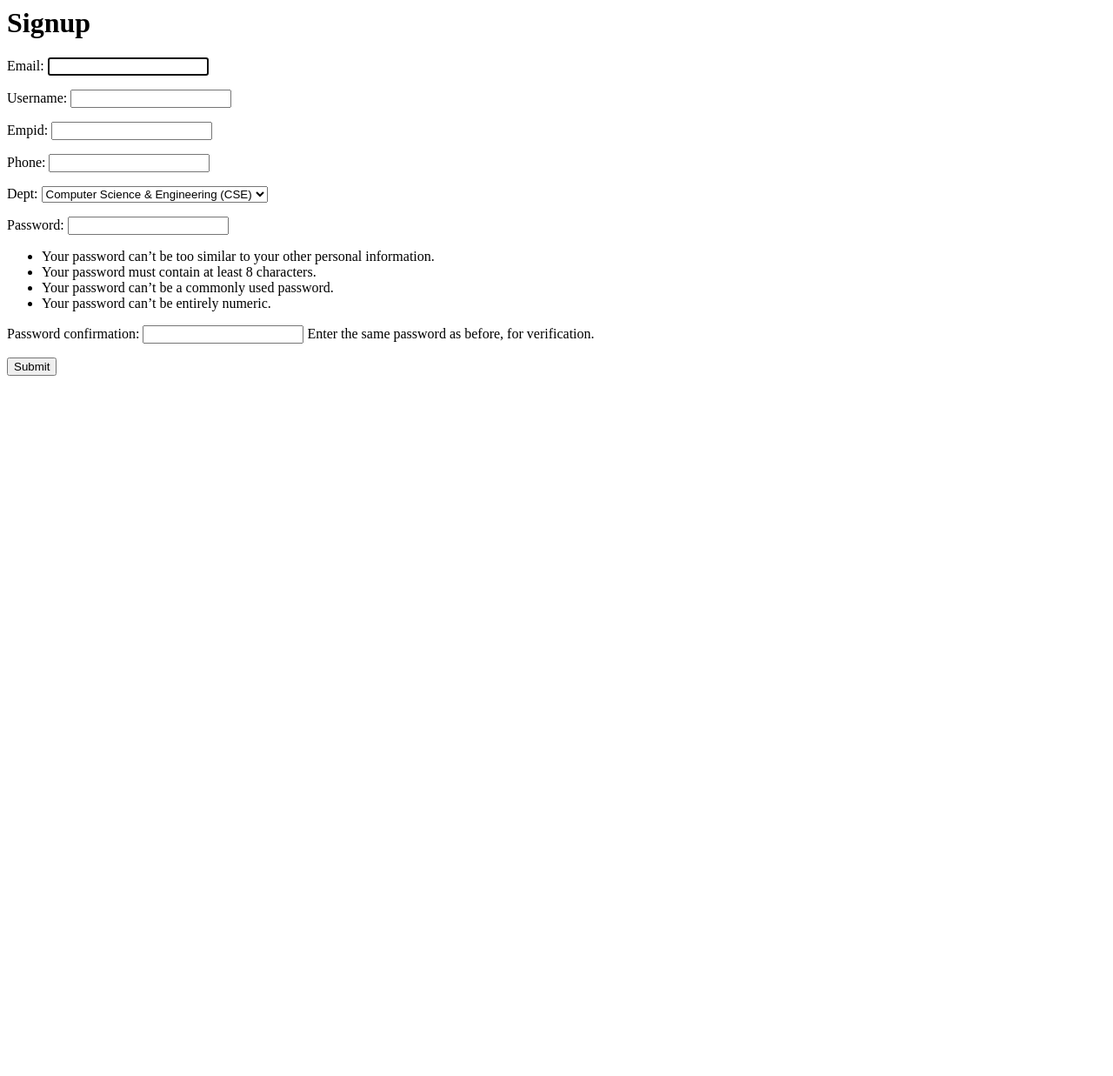
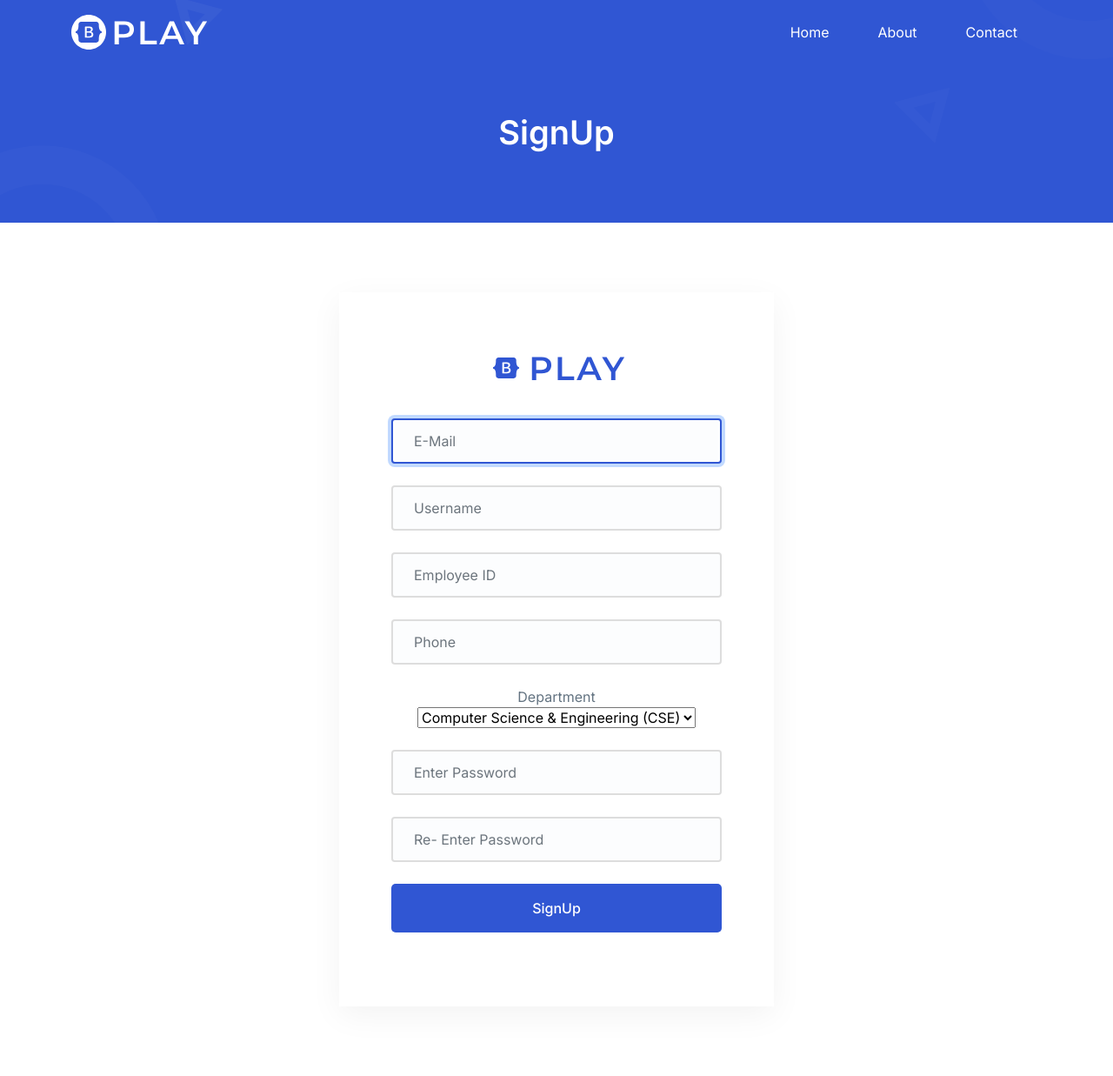
Before and after one commit to itzzmesid/TIST-Complaint-Management-System, a Django app: a page that uses backend/templates/accounts/signup.html in a window 1280 px wide. Shown: the whole page at 87% size. Before the commit the page ends 432 px from the top, so only its background shows below. Run offline with Django 3.2, Linux system fonts and the light colour scheme; some libraries are stand-ins or nearby versions.

Commit message:
improved sign up page

```diff
--- a/accounts/forms.py
+++ b/accounts/forms.py
@@ -9,4 +9,4 @@ from .models import Account
 class CreateUserForm(UserCreationForm):
     class Meta:
         model = Account
-        fields = ['email', 'username', 'empid', 'phone', 'dept', 'password1', 'password2']
+        fields = ['email', 'username', 'employeeId', 'phone', 'department', 'password1', 'password2']
--- a/accounts/models.py
+++ b/accounts/models.py
@@ -45,9 +45,9 @@ class Account(AbstractBaseUser):
 
     email           = models.EmailField(verbose_name="email", max_length=60, unique=True)
     username        = models.CharField(max_length=40)
-    empid           = models.CharField(max_length=20, unique=True)
+    employeeId      = models.CharField(max_length=20, unique=True)
     phone           = models.CharField(max_length=10)
-    dept            = models.CharField(max_length=4, choices=DEPT,default='Computer Science & Engineering (CSE)')
+    department      = models.CharField(max_length=4, choices=DEPT,default='Computer Science & Engineering (CSE)')
 
 #Below fields are already present in AbstractBaseUser.So we need to override them
     date_joined     = models.DateTimeField(verbose_name="date joined", auto_now_add=True)
--- a/backend/templates/accounts/login.html
+++ b/backend/templates/accounts/login.html
@@ -54,9 +54,6 @@
               </div>
 
               <div class="navbar-btn d-none d-sm-inline-block">
-                <a href="{% url 'login' %}" class="ud-main-btn ud-login-btn">
-                  Sign In
-                </a>
                 <a class="ud-main-btn ud-white-btn" href="{% url 'signup' %}">
                   Sign Up
                 </a>
--- a/backend/templates/accounts/signup.html
+++ b/backend/templates/accounts/signup.html
@@ -1,8 +1,219 @@
-<h1>Signup</h1>
+{% load static %}
+
+<!DOCTYPE html>
+<html lang="en">
+  <head>
+    <meta charset="UTF-8" />
+    <meta http-equiv="X-UA-Compatible" content="IE=edge" />
+    <meta name="viewport" content="width=device-width, initial-scale=1.0" />
+    <title>Login</title>
+
+    <!--====== Favicon Icon ======-->
+    <link
+      rel="shortcut icon"
+      href="{% static 'images/favicon.svg' %}"
+      type="image/svg"
+    />
+
+    <!-- ===== All CSS files ===== -->
+    <link rel="stylesheet" href="{% static 'css/bootstrap.min.css' %}" />
+    <link rel="stylesheet" href="{% static 'css/animate.css' %}" />
+    <link rel="stylesheet" href="{% static 'css/lineicons.css' %}" />
+    <link rel="stylesheet" href="{% static 'css/ud-styles.css' %}" />
+  </head>
+  <body>
+    <!-- ====== Header Start ====== -->
+    <header class="ud-header">
+      <div class="container">
+        <div class="row">
+          <div class="col-lg-12">
+            <nav class="navbar navbar-expand-lg">
+              <a class="navbar-brand" href="{% url 'index' %}">
+                <img src="{% static 'images/logo/logo.svg' %}" alt="Logo" /> <!--ADD TIST LOGO HERE-->
+              </a>
+              <button class="navbar-toggler">
+                <span class="toggler-icon"> </span>
+                <span class="toggler-icon"> </span>
+                <span class="toggler-icon"> </span>
+              </button>
+
+              <div class="navbar-collapse">
+                <ul id="nav" class="navbar-nav ms-auto">
+                  <li class="nav-item">
+                    <a class="ud-menu-scroll" href="{% url 'index' %}">Home</a>
+                  </li>
+
+                  <li class="nav-item">
+                    <a class="ud-menu-scroll" href="#about">About</a>
+                  </li>
+
+                  <li class="nav-item">
+                    <a class="ud-menu-scroll" href="#contact">Contact</a>
+                  </li>
+                </ul>
+              </div>
+
+
+            </nav>
+          </div>
+        </div>
+      </div>
+    </header>
+    <!-- ====== Header End ====== -->
+
+    <!-- ====== Banner Start ====== -->
+    <section class="ud-page-banner">
+      <div class="container">
+        <div class="row">
+          <div class="col-lg-12">
+            <div class="ud-banner-content">
+              <h1>SignUp</h1>
+            </div>
+          </div>
+        </div>
+      </div>
+    </section>
+    <!-- ====== Banner End ====== -->
+
+    <!-- ====== Login Start ====== -->
+    <section class="ud-login">
+      <div class="container">
+        <div class="row">
+          <div class="col-lg-12">
+            <div class="ud-login-wrapper">
+              <div class="ud-login-logo">
+                <img src="{% static 'images/logo/logo-2.svg' %}" alt="logo" />
+              </div>
+              <form class="ud-login-form" method='POST' action='' >
+              {% csrf_token%}
+                <div class="ud-form-group">
+                {{form.email}}
+                </div>
+
+                 <div class="ud-form-group">
+                {{form.username}}
+                </div>
+
+                 <div class="ud-form-group">
+                {{form.employeeId}}
+                </div>
+
+                <div class="ud-form-group">
+                {{form.phone}}
+                </div>
+
+                <div class="ud-form-group">
+                {{form.department.label}}
+                {{form.department}}
+                </div>
+
+
+                <div class="ud-form-group">
+                  {{form.password1}}
+                </div>
+
+                <div class="ud-form-group">
+                  {{form.password2}}
+                </div>
+
+                <div class="ud-form-group">
+                  <button type="submit" class="ud-main-btn w-100">SignUp</button>
+                </div>
+              </form>
+            </div>
+          </div>
+        </div>
+      </div>
+    </section>
+    <!-- ====== Login End ====== -->
+
+    <!-- ====== Back To Top Start ====== -->
+    <a href="javascript:void(0)" class="back-to-top">
+      <i class="lni lni-chevron-up"> </i>
+    </a>
+    <!-- ====== Back To Top End ====== -->
+
+    <!-- ====== All Javascript Files ====== -->
+    <script src="{% static 'js/bootstrap.bundle.min.js' %}"></script>
+    <script src="{% static 'js/wow.min.js' %}"></script>
+    <script src="{% static 'js/main.js' %}"></script>
+
+    <script>
+
+        /*This is for giving the name to placeholders.*/
+
+		//Query All input fields
+		var form_fields = document.getElementsByTagName('input')
+		form_fields[1].placeholder='E-Mail';
+		form_fields[2].placeholder='Username';
+		form_fields[3].placeholder='Employee ID';
+		form_fields[4].placeholder='Phone';
+        form_fields[5].placeholder='Enter Password';
+        form_fields[6].placeholder='Re- Enter Password';
+
+		for (var field in form_fields){
+			form_fields[field].className += ' form-control'
+		}
+	</script>
+
+
+
+
+
+  </body>
+</html>
+
+
+
+
+
+
+
+
+
+
+
+
+
+
+
+
+
+
+
+
+
+
+
+{% comment %} <h1>Signup</h1>
 
 <form action="" method="post">
     {% csrf_token %}
-    {{form.as_p}}
+    {{form.email.label}}
+    {{form.email}}
+    <br>
+    <br>
+    {{form.username.label}}
+    {{form.username}}
+    <br>
+    {{form.empId.label}}
+    {{form.empId}}
+    <br>
+    {{form.phone.label}}
+    {{form.phone}}
+    <br>
+    <br>
+    {{form.department.label}}
+    {{form.department}}
+    <br>
+    <br>
+    {{form.password1.label}}
+    {{form.password1}}
+    <br>
+    <br>
+    {{form.password2.label}}
+    {{form.password2}}
+    <br>
 
     <input type="submit" name="Sign Up"
-</form>
+</form> {% endcomment %}
```
Also changed, not shown: accounts/migrations/0001_initial.py (deleted), accounts/migrations/0002_account_dept.py (deleted), accounts/migrations/__init__.py (deleted), db.sqlite3.
